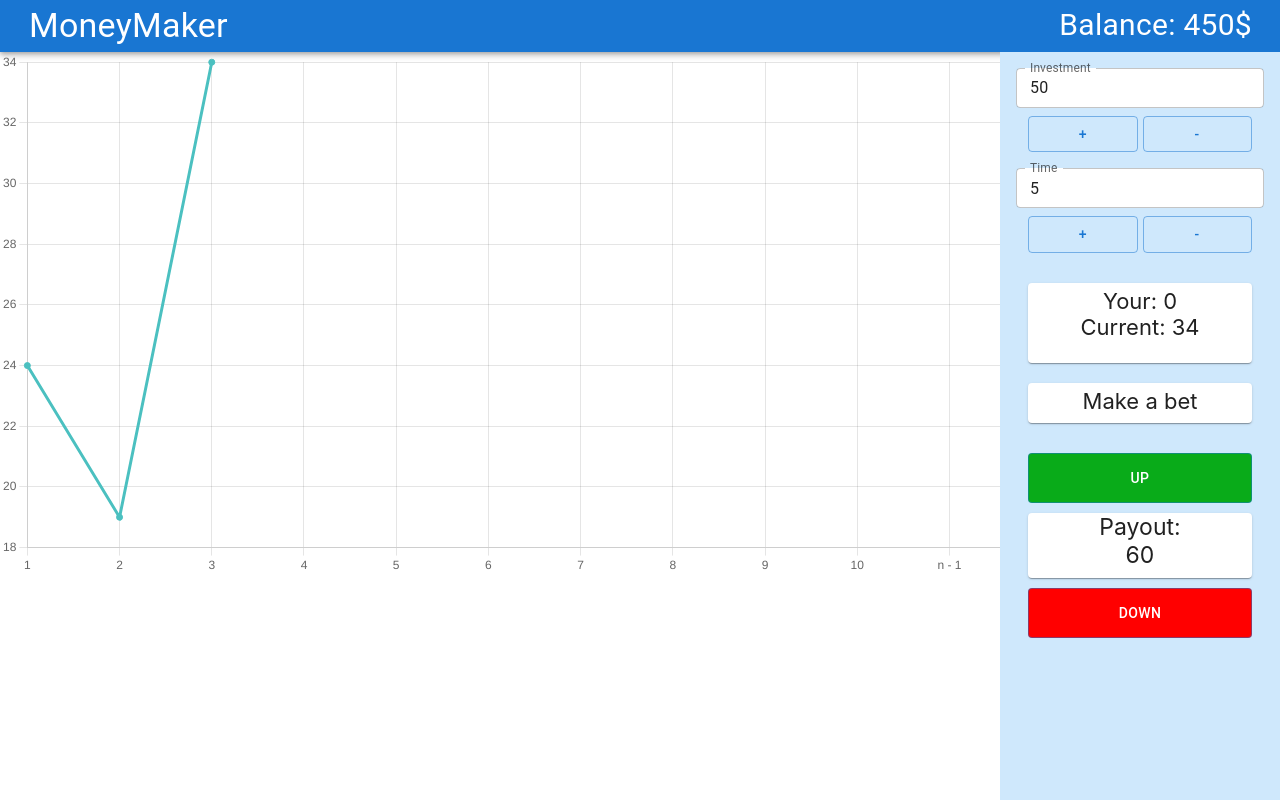
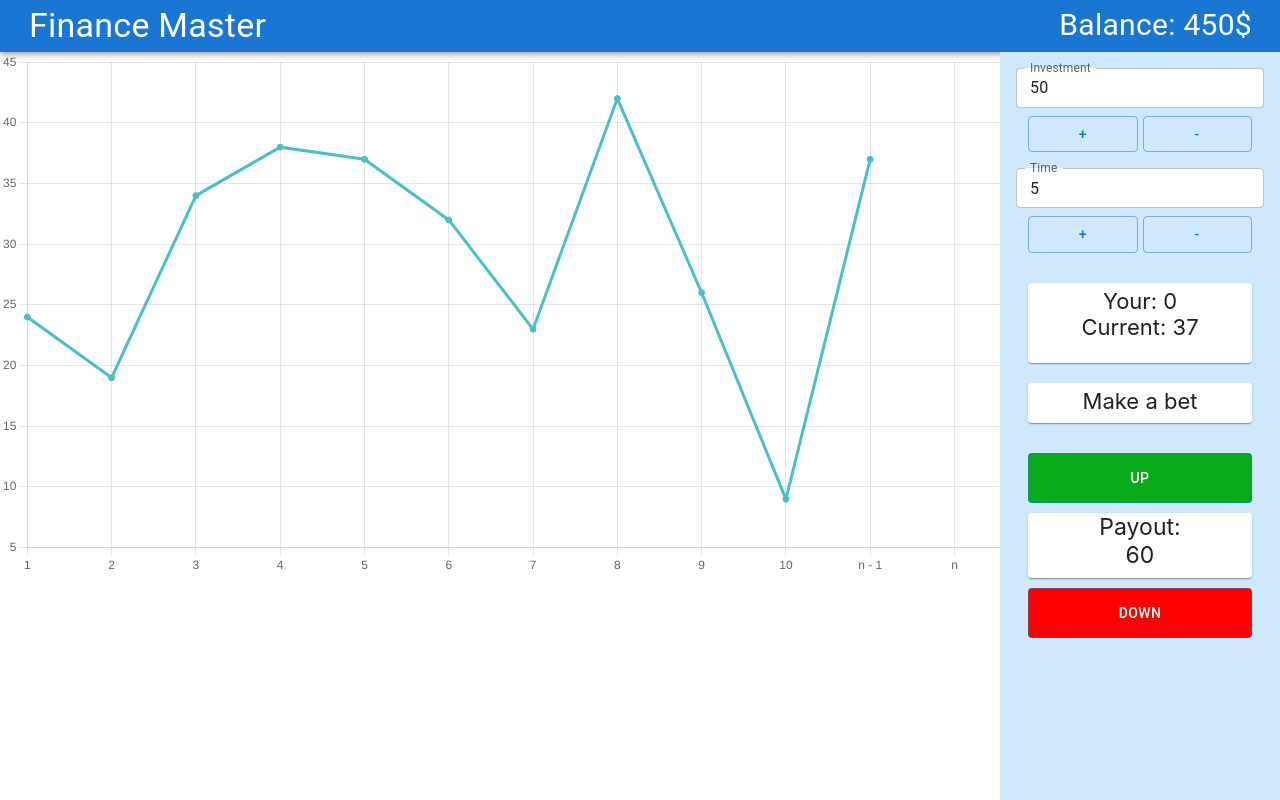
Before and after one commit to derus15/FinanceMaster, a React (Create React App) app: page / in a window 1280 px wide. Built offline with nearby package versions, Linux system fonts and the light colour scheme.

Commit message:
fix small bugs and add Context

```diff
--- a/public/index.html
+++ b/public/index.html
@@ -5,7 +5,7 @@
     <link rel="icon" href="%PUBLIC_URL%/favicon.ico" />
     <meta name="viewport" content="width=device-width, initial-scale=1" />
     <meta name="theme-color" content="#000000" />
-    <title>React App</title>
+    <title>Finance Master</title>
   </head>
   <body>
     <div id="root"></div>
--- a/src/App.js
+++ b/src/App.js
@@ -14,7 +14,7 @@ function App() {
 
         const interval = setInterval(() => {
             setPrice(Math.floor(Math.random() * 45) + 1);
-        }, 2500)
+        }, 500)
 
         return () => clearInterval(interval);
 
--- a/src/components/MoneyIndicator.jsx
+++ b/src/components/MoneyIndicator.jsx
@@ -1,11 +1,14 @@
-import React from 'react';
+import React, {useContext} from 'react';
 import {Button, Grid, TextField} from "@mui/material";
+import {StatContext} from "./Sidebar";
 
-const MoneyIndicator = ({moneyInvest, balance, setMoneyInvest, progress}) => {
+const MoneyIndicator = () => {
+
+    const {moneyInvest, balance, setMoneyInvest, progress} = useContext(StatContext);
 
     const incrementMoney = () => {
 
-        if (moneyInvest > balance - 50){
+        if (moneyInvest > balance - 50) {
             return setMoneyInvest(balance);
         }
         if (moneyInvest >= 0 && !progress && moneyInvest < balance) {
@@ -28,7 +31,7 @@ const MoneyIndicator = ({moneyInvest, balance, setMoneyInvest, progress}) => {
 
     const inputInvest = (e) => {
 
-        if(moneyInvest < balance){
+        if (moneyInvest < balance && !progress) {
             setMoneyInvest(Number(e.target.value))
         }
 
--- a/src/components/Navbar.jsx
+++ b/src/components/Navbar.jsx
@@ -7,7 +7,7 @@ const Navbar = ({balance}) => {
         <div>
             <AppBar position={'static'}>
                 <Typography variant="h4" sx={{ml: 3, padding:'5px', cursor:'auto',  flexGrow: 1 }}>
-                    MoneyMaker
+                    Finance Master
                 </Typography>
                 <Typography sx={{ position:'absolute', fontSize:'30px', right:'0', padding:'2px', mr:'26px'}}>
                     Balance: {balance}$
--- a/src/components/Sidebar.jsx
+++ b/src/components/Sidebar.jsx
@@ -1,7 +1,9 @@
-import React, {useEffect, useState, useRef} from 'react';
+import React, {useEffect, useState, useRef, createContext} from 'react';
 import {Box, Button, Container, Grid, Paper} from "@mui/material";
 import MoneyIndicator from "./MoneyIndicator";
 import TimeIndicator from "./TimeIndicator";
+
+export const StatContext = createContext();
 
 const Sidebar = ({price, balance, setBalance}) => {
 
@@ -13,6 +15,8 @@ const Sidebar = ({price, balance, setBalance}) => {
 
     const priceRef = useRef(price);
     const uPriceRef = useRef(0);
+
+    const state = {moneyInvest, setMoneyInvest, timeInvest, setTimeInvest, progress, balance}
 
     useEffect(() => {
         priceRef.current = price;
@@ -109,10 +113,10 @@ const Sidebar = ({price, balance, setBalance}) => {
                 right: '0',
                 textAlign: 'center'
             }}>
-                <MoneyIndicator moneyInvest={moneyInvest} balance={balance} setMoneyInvest={setMoneyInvest}
-                                progress={progress}/>
-                <TimeIndicator timeInvest={timeInvest} setTimeInvest={setTimeInvest} progress={progress}/>
-
+                <StatContext.Provider value={state}>
+                    <MoneyIndicator/>
+                    <TimeIndicator/>
+                </StatContext.Provider>
                 <Paper sx={{
                     width: '224px',
                     height: '80px',
--- a/src/components/TimeIndicator.jsx
+++ b/src/components/TimeIndicator.jsx
@@ -1,7 +1,10 @@
-import React from 'react';
+import React, {useContext} from 'react';
 import {Button, Grid, TextField} from "@mui/material";
+import {StatContext} from "./Sidebar";
 
-const TimeIndicator = ({timeInvest, setTimeInvest, progress}) => {
+const TimeIndicator = () => {
+
+    const {timeInvest, setTimeInvest, progress} = useContext(StatContext);
 
     const incrementTime = () => {
         if (timeInvest >= 0 && !progress) {
@@ -16,7 +19,9 @@ const TimeIndicator = ({timeInvest, setTimeInvest, progress}) => {
     };
 
     const inputInvest = (e) => {
-        setTimeInvest(Number(e.target.value))
+        if (!progress) {
+            setTimeInvest(Number(e.target.value))
+        }
     };
 
     return (
```
